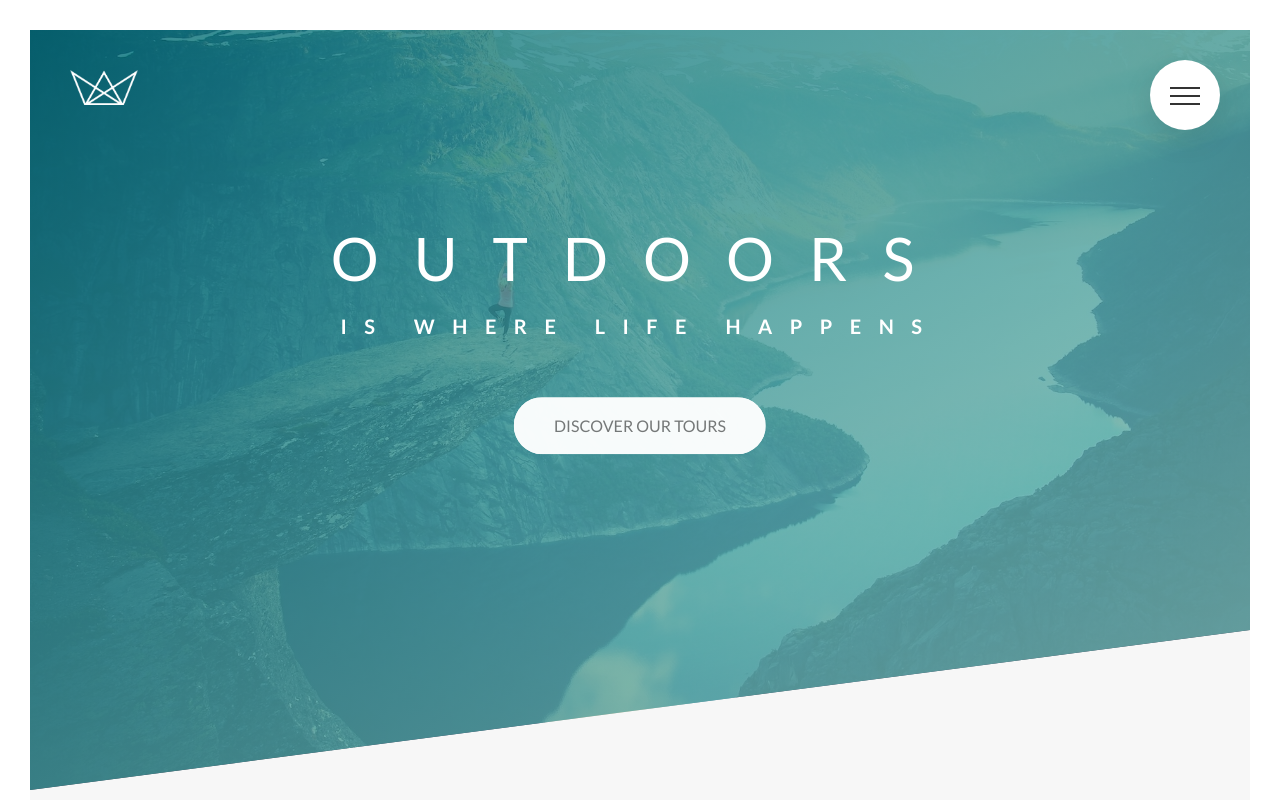
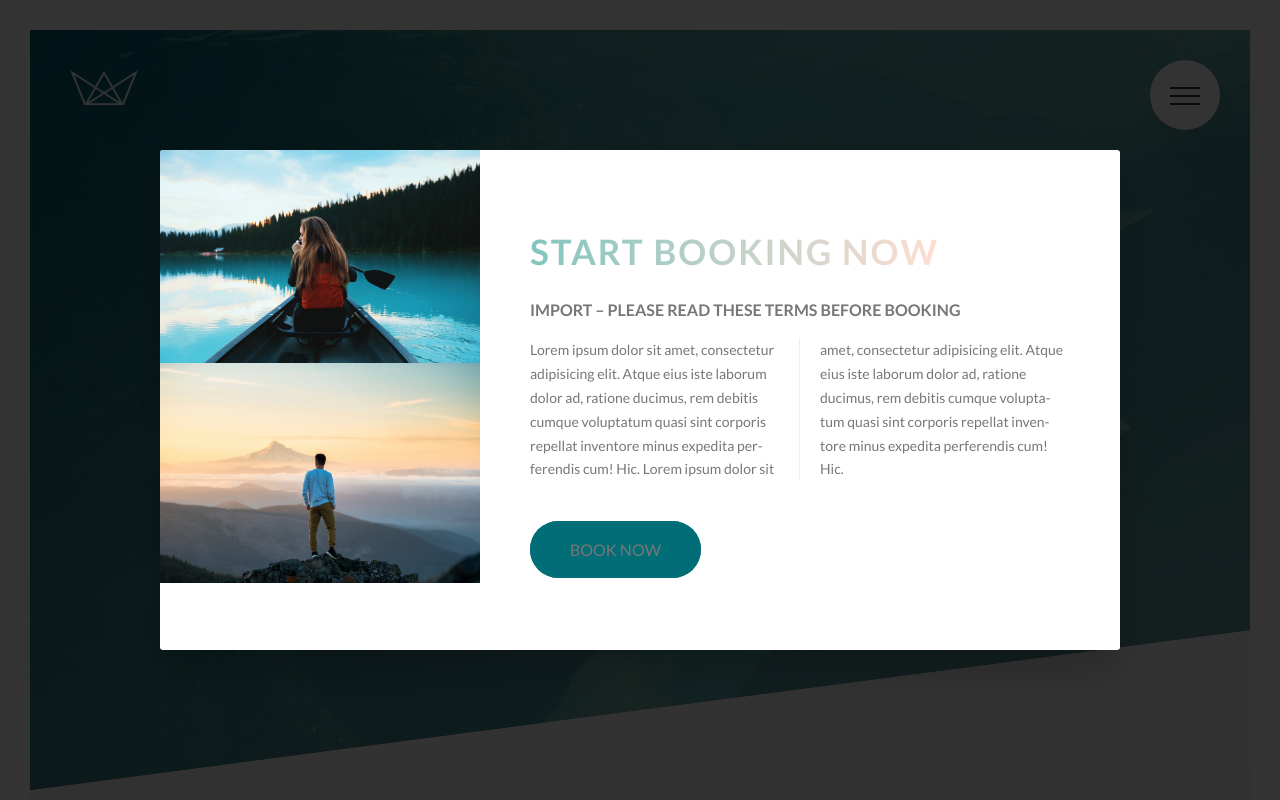
Before and after one commit to CarlSmoky/advanced_CSS_and_Saas, a website: page index.html in a window 1280 px wide. Shown: the top 800 px of the page. Drawn offline with Linux system fonts and the light colour scheme.

Commit message:
Add popup

```diff
--- a/index.html
+++ b/index.html
@@ -372,6 +372,23 @@
         </div>
     </footer>
 
+    <div class="popup">
+        <div class="popup__content">
+            <div class="popup__left">
+                <img src="img/nat-8.jpg" alt="Tour photo" class="popup__img">
+                <img src="img/nat-9.jpg" alt="Tour photo" class="popup__img">
+            </div>
+            <div class="popup__right">
+                <h2 class="heading-secondary u-margin-bottom-small">Start booking now</h2>
+                <h3 class="heading-tertiary u-margin-bottom-small">Import &ndash; Please read these terms before booking</h3>
+                <p class="popup__text">
+                    Lorem ipsum dolor sit amet, consectetur adipisicing elit. Atque eius iste laborum dolor ad, ratione ducimus, rem debitis cumque voluptatum quasi sint corporis repellat inventore minus expedita perferendis cum! Hic. Lorem ipsum dolor sit amet, consectetur adipisicing elit. Atque eius iste laborum dolor ad, ratione ducimus, rem debitis cumque voluptatum quasi sint corporis repellat inventore minus expedita perferendis cum! Hic.
+                </p>
+                <a href="#" class="btn btn--green">Book now</a>
+            </div>
+        </div>
+    </div>
+
     <!--
     <section class="grid-test">
         <div class="row">
--- a/sass/abstracts/_mixins.scss
+++ b/sass/abstracts/_mixins.scss
@@ -14,3 +14,11 @@
   list-style: none;
     text-align: center;
 }
+
+
+@mixin absCenter {
+  position: absolute;
+  top: 50%;
+  left: 50%;
+  transform: translate(-50%, -50%);
+}
--- /dev/null
+++ b/sass/components/_popup.scss
@@ -0,0 +1,58 @@
+.popup {
+  height: 100vh;
+  width: 100%;
+  position: fixed;
+  top: 0;
+  left: 0;
+  background-color: rgba($color-black, .8);
+  z-index: 9999;
+
+  &__content {
+    @include absCenter;
+
+    width: 75%;
+    height: 50rem;
+    background-color: $color-white;
+    box-shadow: 0 2rem 4rem rgba($color-black, .2);
+    border-radius: 3px;
+    display: table;
+    overflow: hidden;
+  }
+
+  &__left {
+    width: 33.333333%;
+    display: table-cell;
+  }
+
+  &__right {
+    width: 66.666667%;
+    display: table-cell;
+    vertical-align: middle;
+    padding: 3rem 5rem;
+  }
+
+  &__img {
+    display: block;
+    width: 100%;
+  }
+
+  &__text {
+    font-size: 1.4rem;
+    margin-bottom: 4rem;
+
+    -moz-column-count: 2;
+    -moz-column-gap: 4rem; //1em = 14px;
+    -moz-column-rule: 1px solid $color-grey-light-2;
+
+
+
+    column-count: 2;
+    column-gap: 4rem; //1em = 14px;
+    column-rule: 1px solid $color-grey-light-2;
+
+    -moz-hyphens: auto;
+    -ms-hyphens: auto;
+    -webkit-hyphens: auto;
+    hyphens: auto;
+  }
+}
--- a/sass/main.scss
+++ b/sass/main.scss
@@ -25,6 +25,7 @@
 @import "components/bg-video";
 @import "components/story";
 @import "components/form";
+@import "components/popup";
 
 @import "layout/header";
 @import "layout/footer";
```
Also changed, not shown: css/style.css, 1 other file.
